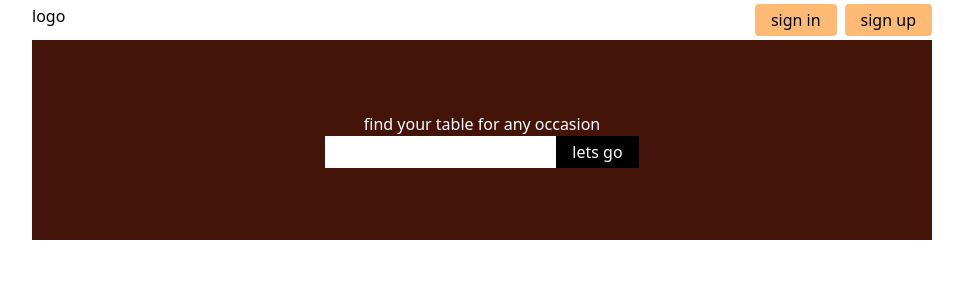
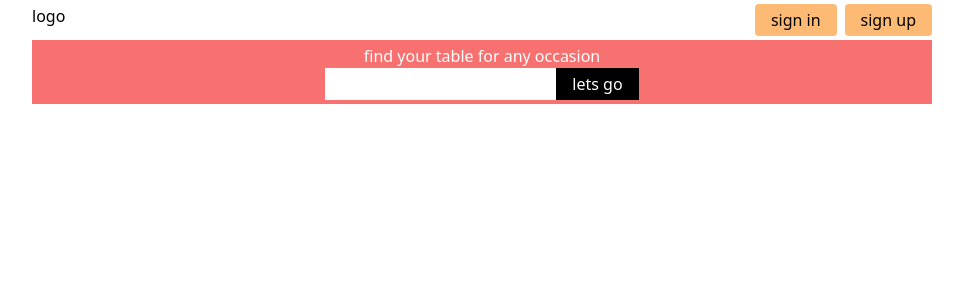
Before and after one commit to ftmhabt/find-a-table, a Next.js app: page / in a window 1280 px wide. Shown: the top 300 px of the page, without its empty margins (158-1121 px from the left). Built offline with nearby package versions, Linux system fonts and the light colour scheme.

Commit message:
Make hero into a component with dynamic height

```diff
--- a/app/page.tsx
+++ b/app/page.tsx
@@ -1,9 +1,11 @@
-import Hero from './ui/index/hero';
+import Hero from "./ui/general/hero";
+import Search from "./ui/general/search";
 
-export default function Page() {
+export default function Index() {
   return (
-    <div>
-        <Hero/>
-    </div>
-  )
+    <Hero heightInPixel="200">
+      <h1>find your table for any occasion</h1>
+      <Search />
+    </Hero>
+  );
 }
--- a/app/search/page.tsx
+++ b/app/search/page.tsx
@@ -1,9 +1,10 @@
-import Searchbar from "../ui/search/searchbar";
+import Hero from "../ui/general/hero";
+import Search from "../ui/general/search";
 
-export default function Page() {
+export default function SearchPage() {
   return (
-    <div>
-        <Searchbar/>
-    </div>
-  )
+    <Hero heightInPixel="50">
+      <Search />
+    </Hero>
+  );
 }
--- /dev/null
+++ b/app/ui/general/hero.tsx
@@ -0,0 +1,18 @@
+import { ReactNode } from "react";
+
+export default function Hero({
+  heightInPixel,
+  children,
+}: {
+  heightInPixel: string;
+  children: ReactNode;
+}) {
+  const heightClass=`h-[${heightInPixel}px]`;
+  return (
+    <div
+      className={`flex flex-col ${heightClass} py-1 bg-red-400 text-white items-center justify-center`}
+    >
+      {children}
+    </div>
+  );
+}
--- a/app/ui/index/hero.tsx
+++ /dev/null
@@ -1,10 +0,0 @@
-import Search from "../general/search";
-
-export default function Hero() {
-  return (
-    <div className="flex flex-col h-[200px] py-1 bg-orange-950 text-white items-center justify-center">
-       <h1>find your table for any occasion</h1>
-       <Search/>
-    </div>
-  )
-}
--- a/app/ui/search/searchbar.tsx
+++ /dev/null
@@ -1,9 +0,0 @@
-import Search from "../general/search";
-
-export default function Searchbar() {
-  return (
-    <div className="flex items-center justify-center p-[1rem] bg-amber-600">
-        <Search/>
-    </div>
-  )
-}
```
